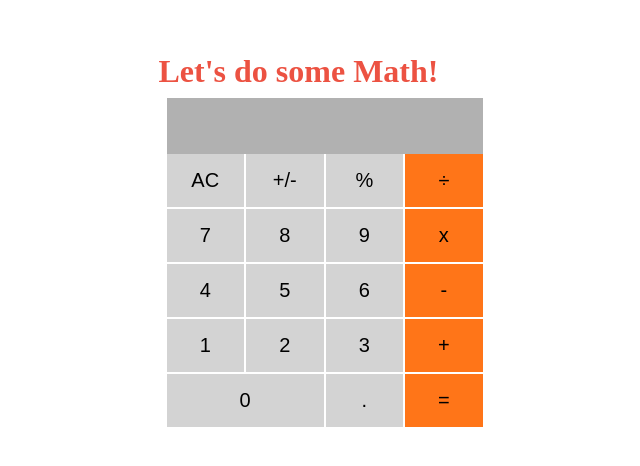
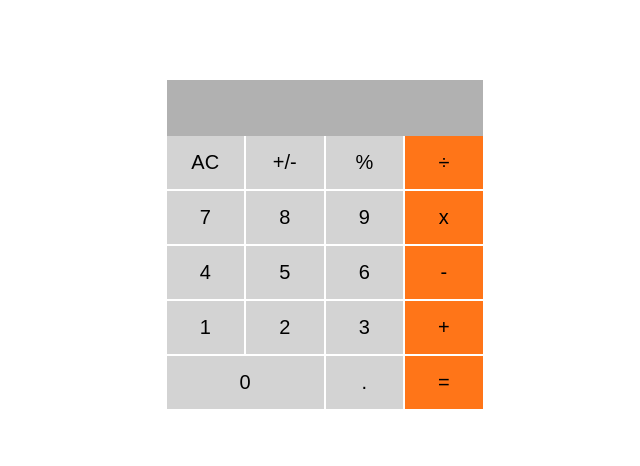
Before and after one commit to hamzaw9/math-magicians, a React (Create React App) app: page / in a window 1280 px wide. Shown: the part 156-622 px from the top of the page, without its empty margins (226-866 px from the left). Built offline with nearby package versions, Linux system fonts and the light colour scheme.

Commit message:
Fix linter errors

```diff
--- a/src/components/Calculator.js
+++ b/src/components/Calculator.js
@@ -21,7 +21,6 @@ const Calculator = () => {
   return (
     <>
       <section className="calculator">
-        <h2>Let&apos;s do some Math!</h2>
         <div className="calculator-content">
           <input value={display} type="text" id="calculator-display" readOnly />
           <div className="buttons">
```
